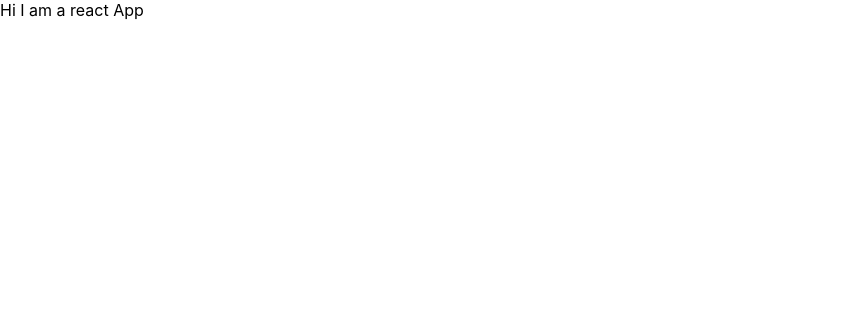
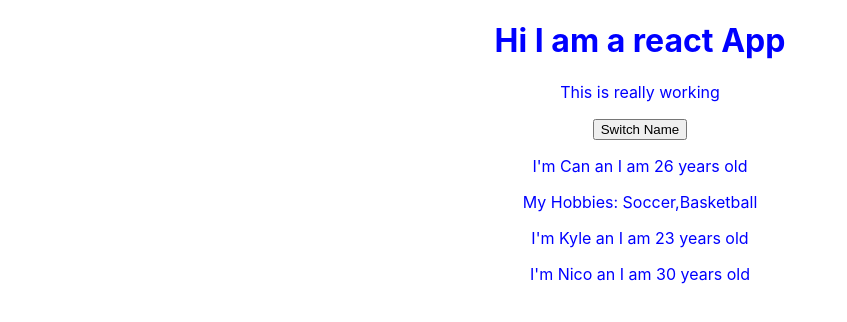
Before and after one commit to cinan93/firstReactProject, a React (Create React App) app: page / in a window 1280 px wide. Shown: the top 322 px of the page, without its empty margins (0-847 px from the left). Built offline with nearby package versions, Linux system fonts and the light colour scheme.

Commit message:
new modules-> state and props

```diff
--- a/src/App.css
+++ b/src/App.css
@@ -1,3 +1,4 @@
 .App {
   text-align: center;
+  color: blue;
 }
--- a/src/App.js
+++ b/src/App.js
@@ -1,13 +1,39 @@
-import React from 'react';
+import React, { Component } from 'react';
 import './App.css';
+import Person from './Person/Person';
 
-function App() {
-  //return (
-    //<div className="App">
-    //<h1>Hi I am a react App</h1>
-    //</div>
-//);
-return React.createElement('div', null, 'Hi I am a react App');
+class App extends Component {
+  state = {
+    persons: [
+      {name: 'Can', age: 26},
+      {name: 'Kyle', age: 23},
+      {name: 'Nico',age: 30}
+    ]
+  }
+
+  switchNameHandler = () => {
+   // console.log('was clicked');
+   // DOnt do that   this.state.persons[0].name = 'Inan';
+    this.setState({persons:[
+        {name: 'Can', age: 26},
+        {name: 'Blerim', age: 23},
+        {name: 'Nico',age: 21}
+      ]})
+  }
+
+  render(){
+    return (
+        <div className = "App">
+          <h1>Hi I am a react App</h1>
+          <p>This is really working</p>
+          <button onClick={this.switchNameHandler}>Switch Name</button>
+          <Person name ={this.state.persons[0].name} age={this.state.persons[0].age}>My Hobbies: Soccer,Basketball</Person>
+          <Person name ={this.state.persons[1].name} age={this.state.persons[1].age} ></Person>
+          <Person name ={this.state.persons[2].name} age={this.state.persons[2].age}></Person>
+        </div>
+)
 }
+    }
+
 
 export default App;
--- /dev/null
+++ b/src/Person/Person.js
@@ -0,0 +1,13 @@
+import React from 'react';
+
+
+const person = (props) =>{
+  return(
+  <div>
+    <p> I'm  {props.name} an I am  {props.age} years old</p>
+    <p>{props.children}</p>
+  </div>
+  )
+};
+
+export default person;
```
